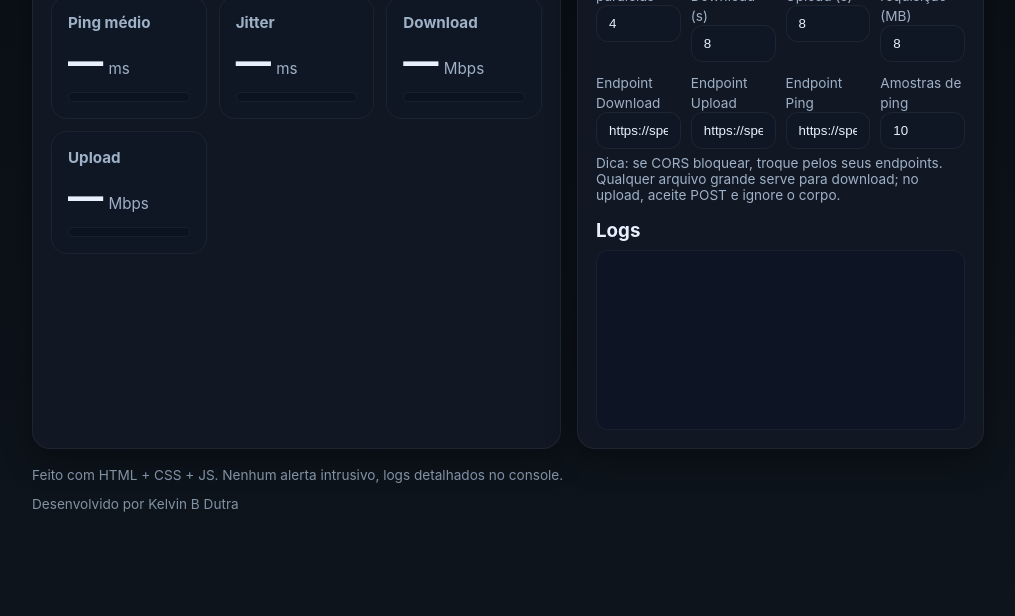
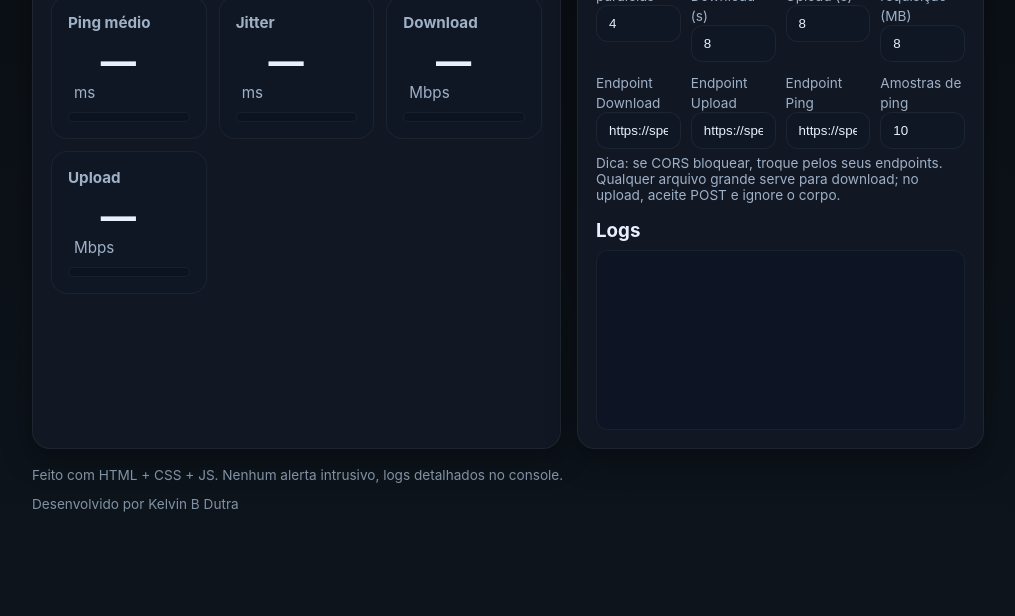
Before and after one commit to KelvinBarros/testapp, a plain HTML site: page teste 2/index.html in a window 1280 px wide. Shown: the part 184-800 px from the top of the page, without its empty margins (132-1147 px from the left). Drawn offline with Linux system fonts and the light colour scheme.

Commit message:
Update style.css

```diff
--- a/teste 2/style.css
+++ b/teste 2/style.css
@@ -78,10 +78,15 @@
             align-items: stretch
         }
 
-        .big{
-            width: 90px;
-        }
-
+       .big {
+    font-size: 2.2rem;
+    font-weight: 800;
+    letter-spacing: -.02em;
+    min-width: 100px;         /* largura mínima para evitar "pulos" */
+    text-align: center;       /* centraliza os números */
+    display: inline-block;    /* mantém espaço reservado */
+    white-space: nowrap;      /* impede quebra de linha */
+}
         @media (max-width: 900px) {
             .grid {
                 grid-template-columns: 1fr
@@ -172,11 +177,14 @@
         }
 
         .big {
-            font-size: 2.2rem;
-            font-weight: 800;
-            letter-spacing: -.02em
-        }
-
+    font-size: 2.2rem;
+    font-weight: 800;
+    letter-spacing: -.02em;
+    min-width: 100px;         /* largura mínima para evitar "pulos" */
+    text-align: center;       /* centraliza os números */
+    display: inline-block;    /* mantém espaço reservado */
+    white-space: nowrap;      /* impede quebra de linha */
+}
         .unit {
             font-size: .95rem;
             color: var(--muted);
```
